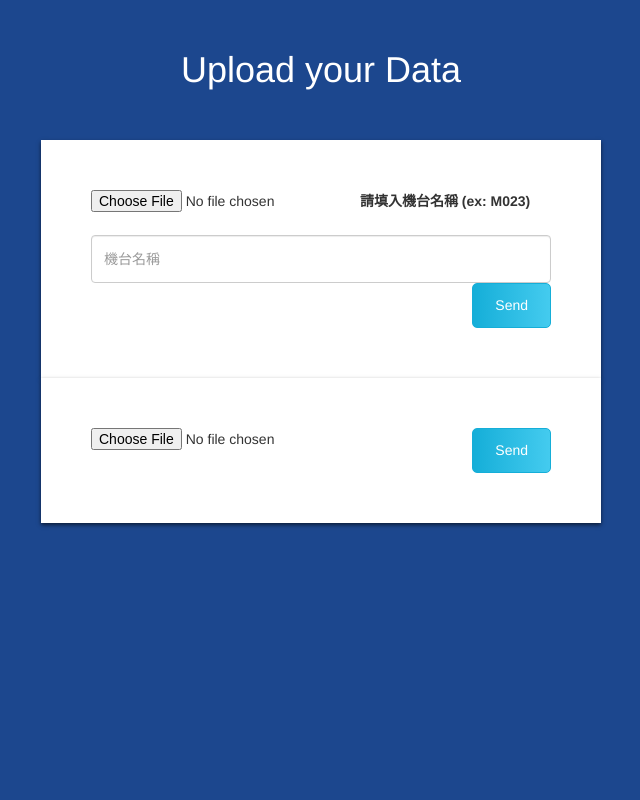
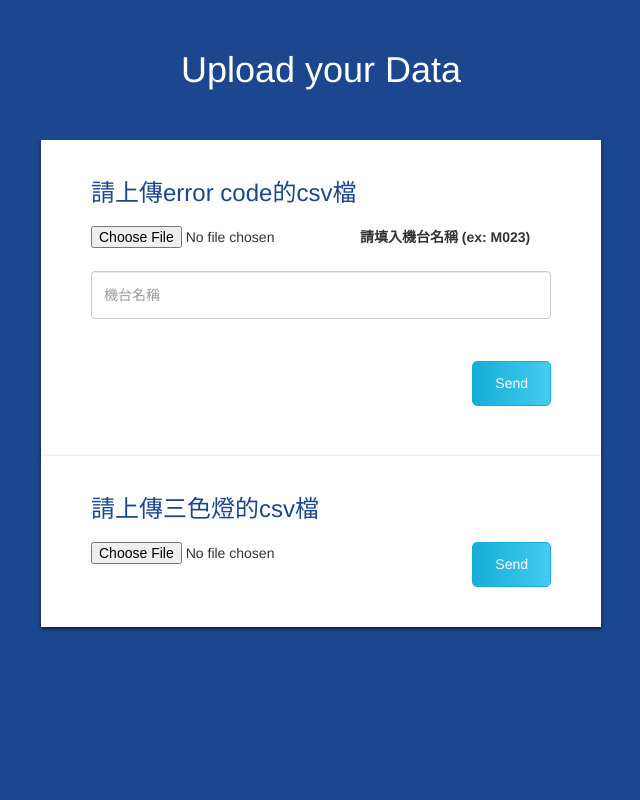
Before and after one commit to ElaineHuang/elite-app, a Flask app: page /upload_page in a window 1280 px wide. Shown: the part 52-852 px from the top of the page, without its empty margins (319-959 px from the left). After the commit the page ends 683 px from the top, so only its background shows below. Run offline with Flask 2, Linux system fonts and the light colour scheme; parts of the project's set-up code (start-up, migrations or seed data) failed here and were passed over; some libraries are stand-ins or nearby versions.

Commit message:
upload style change

```diff
--- a/static/css/styles.css
+++ b/static/css/styles.css
@@ -110,7 +110,7 @@ iframe {
 }
 
 .blue-block {
-  height: 100%;
+  height: calc(100% - 52px);
   background: #1c478e;
 }
 
@@ -123,10 +123,16 @@ iframe {
 
 .upload-form {
   width: 560px;
-  padding: 50px;
+  padding: 40px 50px;
   background: white;
   box-shadow: 0 2px 4px 0 rgba(0, 0, 0, 0.6);
   margin: 0 auto;
+}
+
+.upload-form > .upload-title {
+  font-size: 24px;
+  color: #1c478e;
+  margin: 0 0 20px;
 }
 
 input[type=file] {
@@ -146,3 +152,9 @@ input[type=file] {
 .table-striped {
   margin: 30px 0;
 }
+
+.upload_message {
+  font-size: 20px;
+  font-weight: 500;
+  padding-bottom: 10px;
+}
--- a/static/js/submit-form.js
+++ b/static/js/submit-form.js
@@ -22,6 +22,13 @@ $( "#analysisForm" ).submit(function(event) {
   });
 });
 
+$( "#upload-form" ).submit(function(event) {
+  if ($("#machine").val() === "") {
+    alert("請填入機台！");
+    return false;
+  }
+});
+
 function standardObject(orginialArray) {
   const result = {};
 
@@ -32,7 +39,7 @@ function standardObject(orginialArray) {
   return result;
 };
 
-
+if ($('#event-date')[0]) {
   $('#event-date').fdatepicker({
     format: 'yyyy/mm/dd hh:00',
     disableDblClickSelection: true,
@@ -41,3 +48,4 @@ $('#event-date').fdatepicker({
     leftArrow:'<<',
     rightArrow:'>>'
   });
+}
--- a/templates/upload.html
+++ b/templates/upload.html
@@ -11,6 +11,7 @@
   <link href="https://maxcdn.bootstrapcdn.com/bootstrap/3.3.7/css/bootstrap.min.css" rel="stylesheet">
   <link href="/static/css/c3.css" rel="stylesheet">
   <link href="/static/css/styles.css" rel="stylesheet">
+  <link href="/static/css/foundation-datepicker.min.css" rel="stylesheet">
 </head>
 
 <body>
@@ -39,20 +40,27 @@
   <div class="blue-block">
     <h1>Upload your Data</h1>
     <form id="upload-form" action="{{ url_for('upload') }}" method="POST" enctype="multipart/form-data" class="upload-form">
+      <h2 class="upload-title">請上傳error code的csv檔</h2>
       <div class="btn-block">
         <input class="file" type="file" name="file" accept="application/vnd.openxmlformats-officedocument.spreadsheetml.sheet">
         <label>請填入機台名稱 (ex: M023)</label>
         <input id="machine" type="text" class="form-control" placeholder="機台名稱" value="" name="machine">
-        <button type="submit">Send</button>
+        <hr class="dashed-hr">
+        <div class="btn-block">
+          <button type="submit">Send</button>
+        </div>
       </div>
       {% if response %}
         <div class="upload_message">{{response}}</div>
       {% endif %}
+      <ul>
       {% for f in files %}
-        <div class="files">{{f}}</div>
+        <li class="files">{{f}}</li>
       {% endfor %}
+    </ul>
     </form>
     <form id="upload-form-light" action="{{ url_for('upload_light') }}" method="POST" enctype="multipart/form-data" class="upload-form">
+      <h2 class="upload-title">請上傳三色燈的csv檔</h2>
       <div class="btn-block">
         <input class="file" type="file" name="file" accept="application/vnd.openxmlformats-officedocument.spreadsheetml.sheet">
         <button type="submit">Send</button>
@@ -64,7 +72,10 @@
         <div class="files">{{f}}</div>
       {% endfor %}
     </form>
-</div>
+  </div>
+  <!-- jQuery (necessary for Bootstrap's JavaScript plugins) -->
+  <script src="https://ajax.googleapis.com/ajax/libs/jquery/1.12.4/jquery.min.js"></script>
+  <script src="/static/js/submit-form.js" type="text/javascript"></script>
 </body>
 
 </html>
```
Lines whose indentation alone changed are shown as unchanged.
